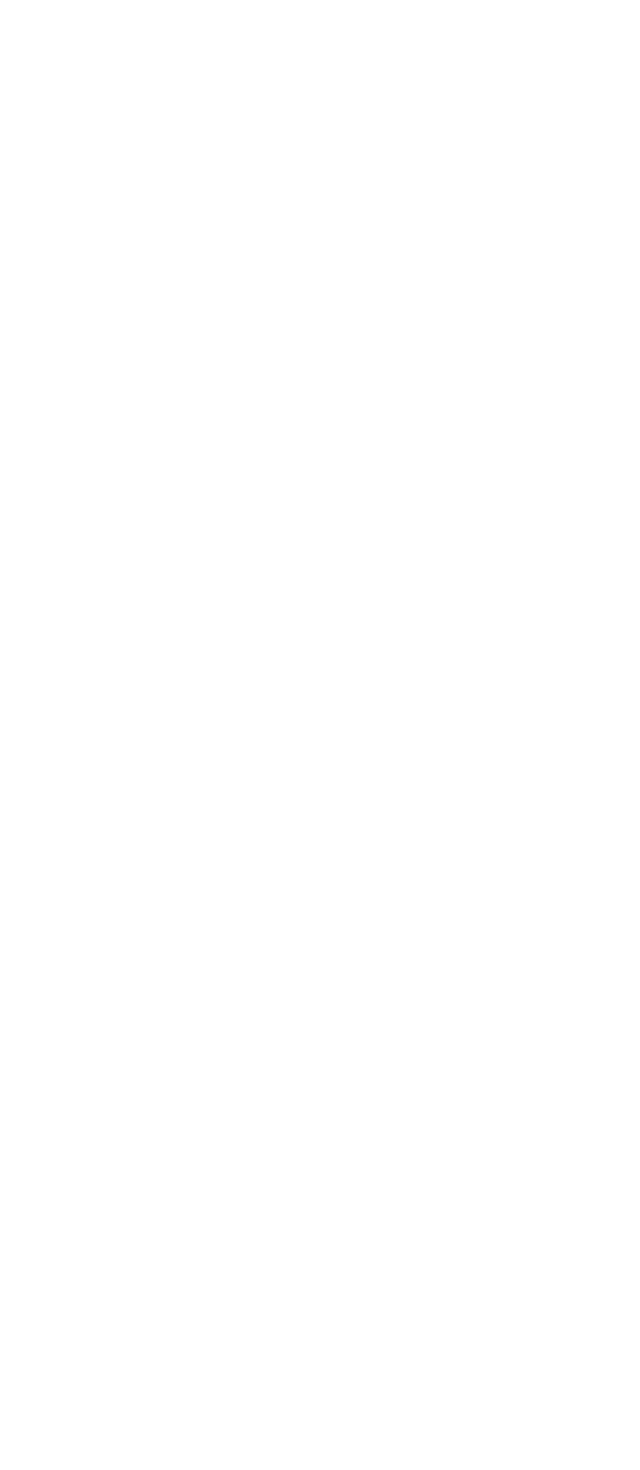
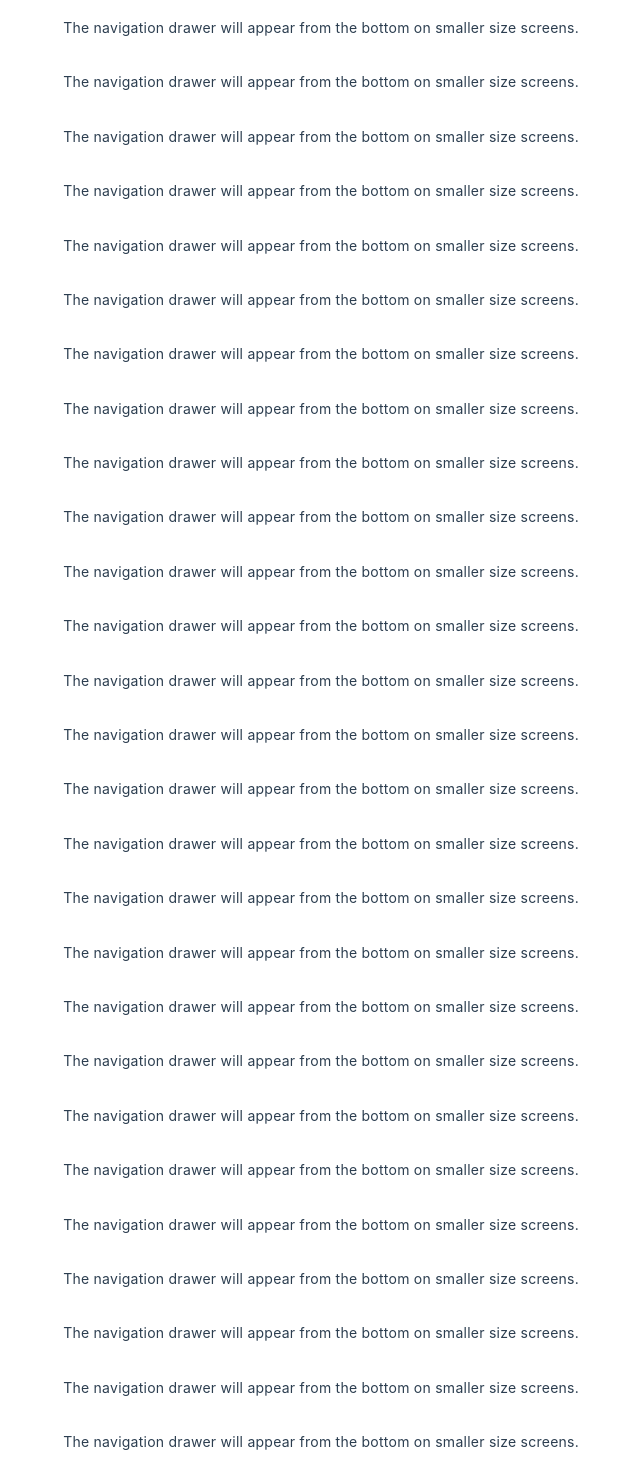
Before and after one commit to daqdev/mvexample, a Vue app: page / in a window 1280 px wide. Shown: the part 485-1955 px from the top of the page, without its empty margins (45-685 px from the left). Before the commit the page ends 800 px from the top, so only its background shows below. Built offline with nearby package versions, Linux system fonts and the light colour scheme.

Commit message:
agregamos hide al bar y varios cards

```diff
--- a/src/layouts/MainLayout.vue
+++ b/src/layouts/MainLayout.vue
@@ -1,8 +1,7 @@
 <template>
     <v-layout>
         <!-- <v-system-bar color="deep-purple darken-3"></v-system-bar> -->
-
-        <v-app-bar color="primary" prominent>
+        <v-app-bar scroll-behavior="hide" color="primary" prominent>
             <v-app-bar-nav-icon variant="text" @click.stop="drawer = !drawer" disabled></v-app-bar-nav-icon>
 
             <v-toolbar-title>Noticias</v-toolbar-title>
@@ -24,6 +23,100 @@
             <v-card-text>
                 The navigation drawer will appear from the bottom on smaller size screens.
             </v-card-text>
+            <v-card-text>
+                The navigation drawer will appear from the bottom on smaller size screens.
+            </v-card-text>
+            <v-card-text>
+                The navigation drawer will appear from the bottom on smaller size screens.
+            </v-card-text>
+            <v-card-text>
+                The navigation drawer will appear from the bottom on smaller size screens.
+            </v-card-text>
+            <v-card-text>
+                The navigation drawer will appear from the bottom on smaller size screens.
+            </v-card-text>
+            <v-card-text>
+                The navigation drawer will appear from the bottom on smaller size screens.
+            </v-card-text>
+            <v-card-text>
+                The navigation drawer will appear from the bottom on smaller size screens.
+            </v-card-text>
+            <v-card-text>
+                The navigation drawer will appear from the bottom on smaller size screens.
+            </v-card-text>
+            <v-card-text>
+                The navigation drawer will appear from the bottom on smaller size screens.
+            </v-card-text>
+            <v-card-text>
+                The navigation drawer will appear from the bottom on smaller size screens.
+            </v-card-text>
+            <v-card-text>
+                The navigation drawer will appear from the bottom on smaller size screens.
+            </v-card-text>
+            <v-card-text>
+                The navigation drawer will appear from the bottom on smaller size screens.
+            </v-card-text>
+            <v-card-text>
+                The navigation drawer will appear from the bottom on smaller size screens.
+            </v-card-text>
+            <v-card-text>
+                The navigation drawer will appear from the bottom on smaller size screens.
+            </v-card-text>
+            <v-card-text>
+                The navigation drawer will appear from the bottom on smaller size screens.
+            </v-card-text>
+            <v-card-text>
+                The navigation drawer will appear from the bottom on smaller size screens.
+            </v-card-text>
+            <v-card-text>
+                The navigation drawer will appear from the bottom on smaller size screens.
+            </v-card-text>
+            <v-card-text>
+                The navigation drawer will appear from the bottom on smaller size screens.
+            </v-card-text>
+            <v-card-text>
+                The navigation drawer will appear from the bottom on smaller size screens.
+            </v-card-text>
+            <v-card-text>
+                The navigation drawer will appear from the bottom on smaller size screens.
+            </v-card-text>
+            <v-card-text>
+                The navigation drawer will appear from the bottom on smaller size screens.
+            </v-card-text>
+            <v-card-text>
+                The navigation drawer will appear from the bottom on smaller size screens.
+            </v-card-text>
+            <v-card-text>
+                The navigation drawer will appear from the bottom on smaller size screens.
+            </v-card-text>
+            <v-card-text>
+                The navigation drawer will appear from the bottom on smaller size screens.
+            </v-card-text>
+            <v-card-text>
+                The navigation drawer will appear from the bottom on smaller size screens.
+            </v-card-text>
+            <v-card-text>
+                The navigation drawer will appear from the bottom on smaller size screens.
+            </v-card-text>
+            <v-card-text>
+                The navigation drawer will appear from the bottom on smaller size screens.
+            </v-card-text>
+            <v-card-text>
+                The navigation drawer will appear from the bottom on smaller size screens.
+            </v-card-text>
+            <v-card-text>
+                The navigation drawer will appear from the bottom on smaller size screens.
+            </v-card-text>
+            <v-card-text>
+                The navigation drawer will appear from the bottom on smaller size screens.
+            </v-card-text>
+            <v-card-text>
+                The navigation drawer will appear from the bottom on smaller size screens.
+            </v-card-text>
+            <v-card-text>
+                The navigation drawer will appear from the bottom on smaller size screens.
+            </v-card-text>
+
         </v-main>
     </v-layout>
 </template>
```
